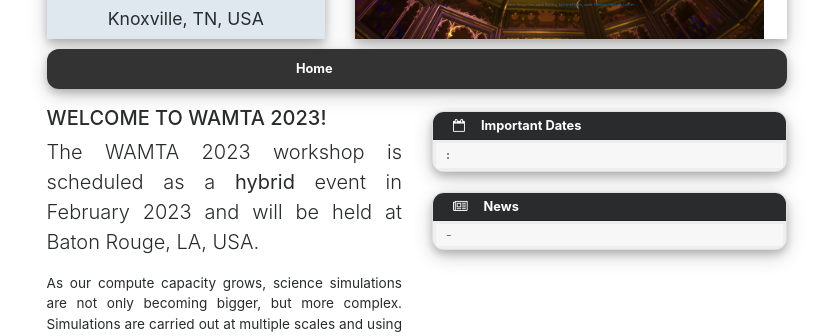
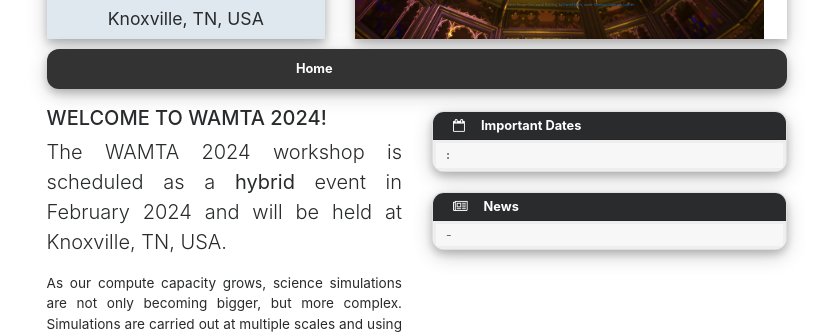
Before and after one commit to wamta26/WAMTA26.github.io, a Jekyll site: the page built from index.md, in a window 1280 px wide. Shown: the part 231-567 px from the top of the page, without its empty margins (223-1048 px from the left). Built offline with Jekyll 4.4.1, drawn with Linux system fonts in a browser that asks for light colours; nearby versions of some CDN libraries.

Commit message:
Update index

```diff
--- a/index.md
+++ b/index.md
@@ -10,10 +10,10 @@ slide_id: 0
 
 <div class="col-xs-12 col-sm-12 col-md-6 col-lg-6 col-xl-6 text-justify conference-text" markdown="1">
 
-##### WELCOME TO WAMTA 2023\!
+##### WELCOME TO WAMTA 2024\!
 
-The WAMTA 2023 workshop is scheduled as a <b>hybrid</b> event in February 2023 and will be
-held at Baton Rouge, LA, USA.
+The WAMTA 2024 workshop is scheduled as a <b>hybrid</b> event in February 2024 and will be
+held at Knoxville, TN, USA.
 {: .lead}
 
 As our compute capacity grows, science simulations are not only becoming
```
